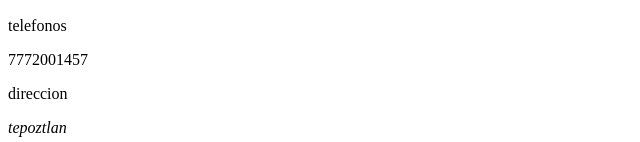
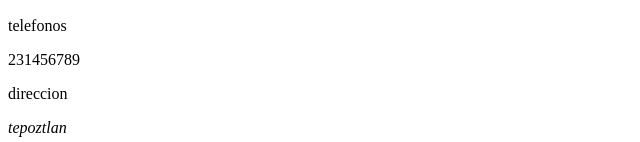
Before and after one commit to H3n1997/claseGit, a plain HTML site: page index.html in a window 1280 px wide. Shown: the part 2905-3047 px from the top of the page, 0-640 px from the left. Drawn offline with Linux system fonts and the light colour scheme.

Commit message:
cambio de telefono

```diff
--- a/index.html
+++ b/index.html
@@ -43,7 +43,7 @@
 	<footer>
 		<h3>Derechos reservados</h3>
 		<h2>copyright &copy</h2>
-		<p>telefonos</p><tel>7772001457</tel>
+		<p>telefonos</p><tel>231456789</tel>
 		<p>direccion</p><address>tepoztlan</address>
 	</footer>
 </body>
```
